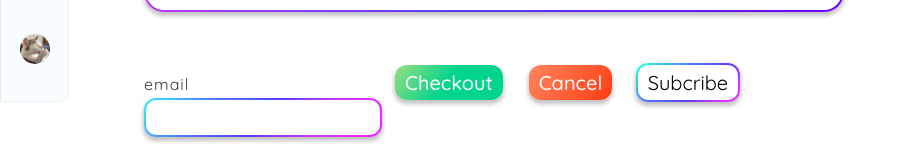
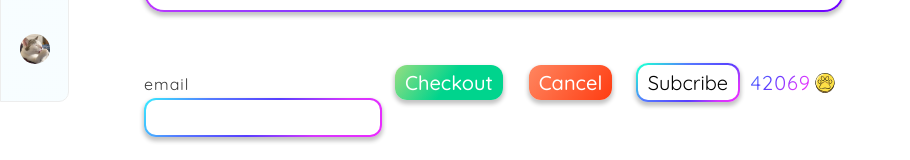
Before and after one commit to Petmatcherapp/petmatcher-pwa, a Next.js app: page /create in a window 1280 px wide. Shown: the part 698-858 px from the top of the page, without its empty margins (0-910 px from the left). Built offline with nearby package versions, Linux system fonts and the light colour scheme.

Commit message:
GoldAmount component

```diff
--- /dev/null
+++ b/Components/Misc/GoldAmount.js
@@ -0,0 +1,15 @@
+import Gold from "../Images/Svgs/Gold"
+
+export default function GoldAmount({ amount }) {
+    return (
+        <span>
+            <p className="gradient-5 gradient-text display-inline">
+                {amount}
+            </p>
+            &nbsp;
+            <span >
+                <Gold width={20} />
+            </span>
+        </span>
+    )
+}
--- a/pages/create.js
+++ b/pages/create.js
@@ -8,6 +8,7 @@ import TextField from "../Components/Inputs/TextField"
 import ConfirmButton from "../Components/Buttons/ConfirmButton"
 import WarningButton from "../Components/Buttons/WarningButton"
 import Button from "../Components/Buttons/Button"
+import GoldAmount from "../Components/Misc/GoldAmount"
 
 export async function getStaticProps() {
   return {
@@ -62,6 +63,7 @@ export default function Create() {
         <ConfirmButton buttonText="Checkout" />
         <WarningButton buttonText="Cancel" />
         <Button buttonText="Subcribe" gradientNum={1} />
+        <GoldAmount amount={42069} />
     </main>
   )
 }
--- a/styles/components/buttons/Button.module.css
+++ b/styles/components/buttons/Button.module.css
@@ -2,7 +2,6 @@
   box-shadow: 0 0 0 4px rgba(60, 62, 93, 0.39);
   -webkit-box-shadow: 0 0 0 4px rgba(60, 62, 93, 0.39);
   -moz-box-shadow: 0 0 0 4px rgba(60, 62, 93, 0.39);
-  outline: 1px solid red;
 }
 
 .button:active {
```
Also changed, not shown: 1 other file (tests, documents, lock files or other folders).
